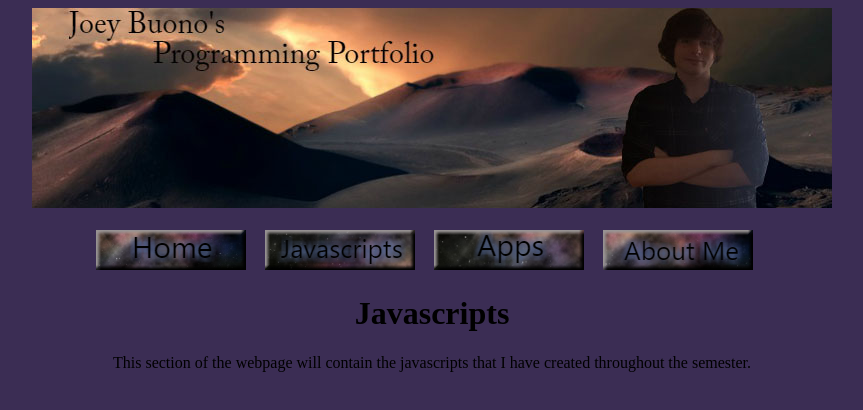
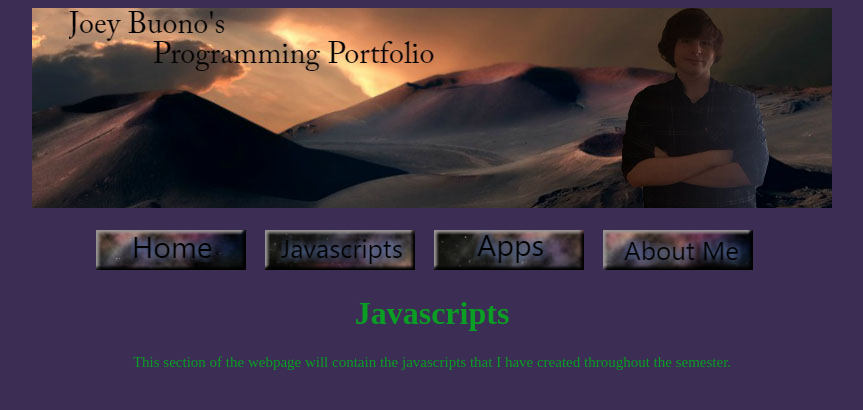
Before and after one commit to joseph-b123/joseph-b123.github.io, a plain HTML site: page javascripts.html in a window 1280 px wide. Shown: the whole page, without its empty margins (208-1071 px from the left). Drawn offline with Linux system fonts and the light colour scheme.

Commit message:
Update javascripts.html

```diff
--- a/javascripts.html
+++ b/javascripts.html
@@ -5,6 +5,9 @@
         <meta charset="utf-8">
 	<style>
 	body {background-color: rgb(59, 45, 84);}
+	#text {color: rgb(11, 158, 36);}
+	#paragraph {font-size: 15px; }
+
 
 	#buttons {text-align: center}
 	#banner {text-align: center}
@@ -53,13 +56,14 @@
 
 
 
-
+      	<span id="text">
         <h1 align="center"> Javascripts </h1>
 
 
-    <p align="center">
+    <p align="center" id="paragraph">
        This section of the webpage will contain the javascripts that I have created throughout the semester.
     </p>
+	</span>
 
             </body>
 </html>
```
